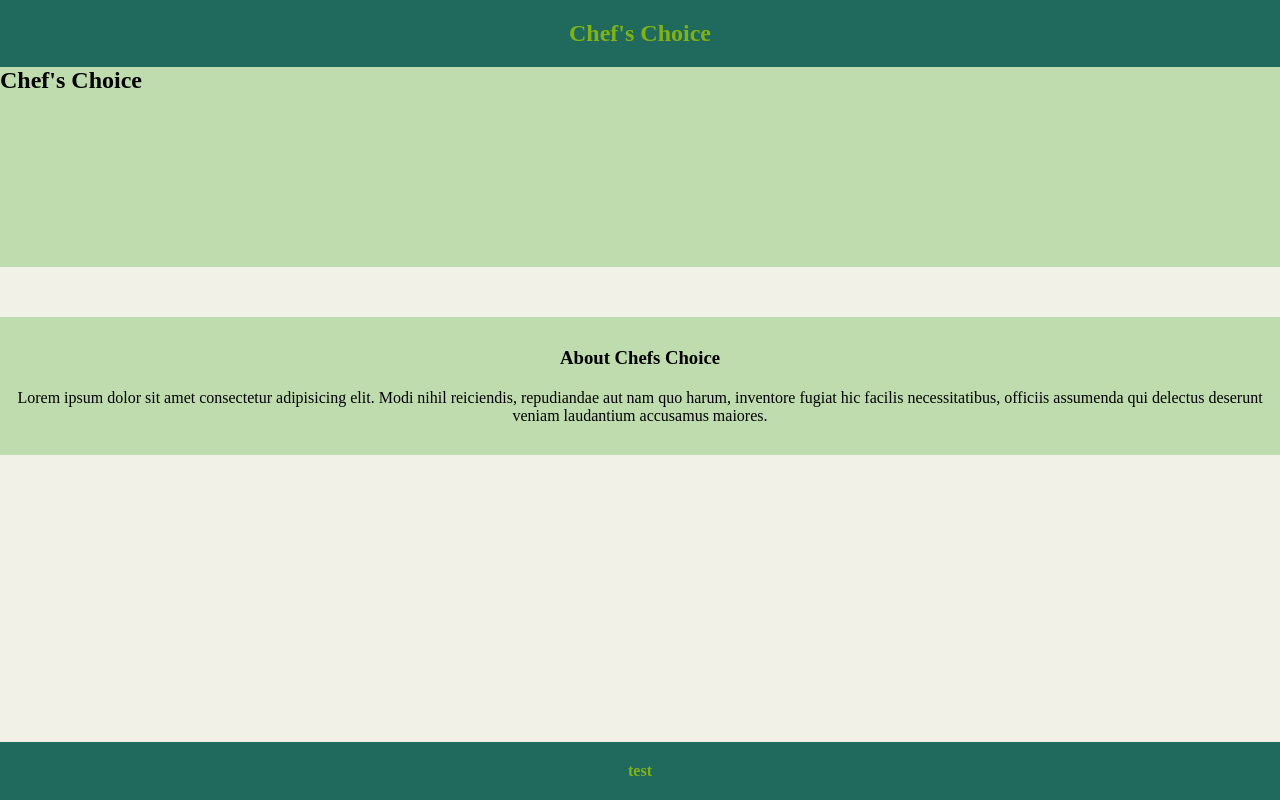
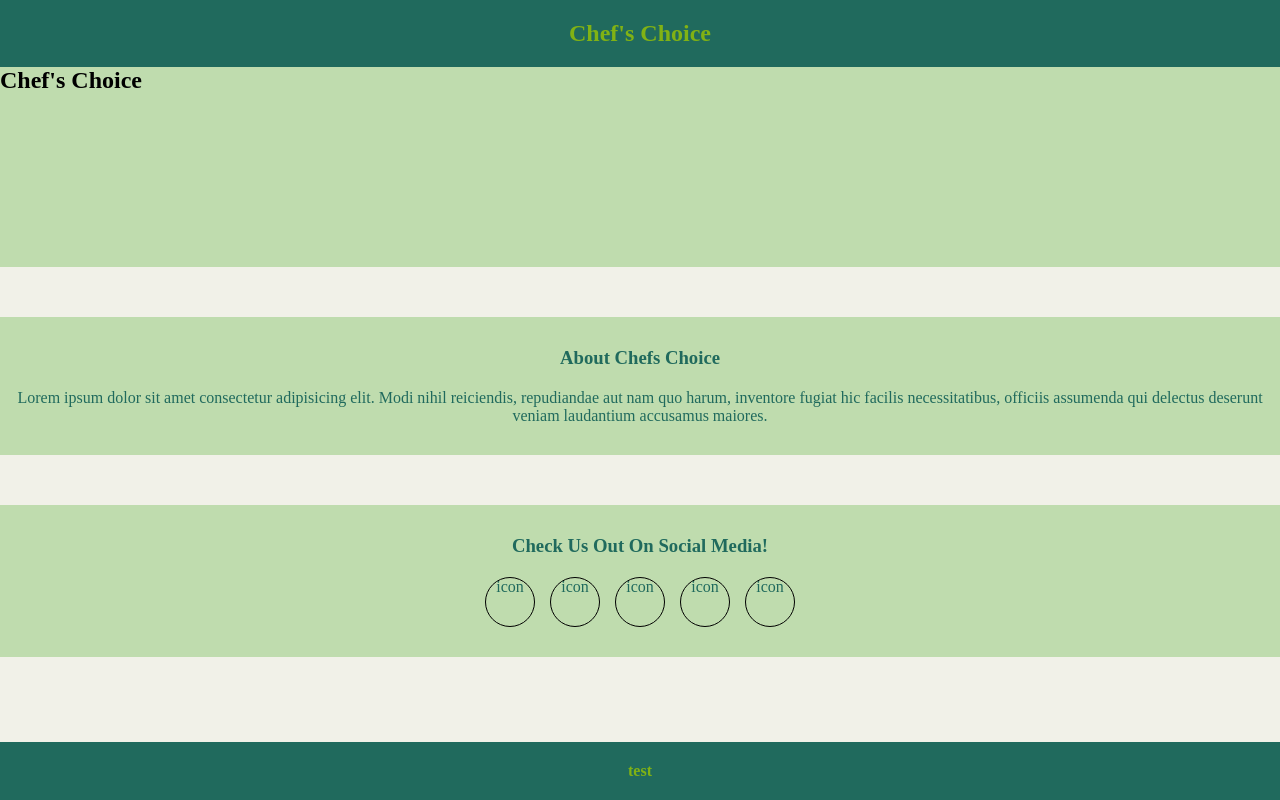
Before and after one commit to jcogs94/chefs-choice, a React (Vite) app in the folder frontend/: page / in a window 1280 px wide. Built offline with nearby package versions, Linux system fonts and the light colour scheme.

Commit message:
placeholder socials added

```diff
--- a/frontend/src/components/MainContainer/About/About.css
+++ b/frontend/src/components/MainContainer/About/About.css
@@ -1,4 +1,5 @@
 #about {
+    width: 100%;
     padding: 30px 15px;
 
     display: flex;
@@ -8,5 +9,6 @@
     gap: 20px;
 
     text-align: center;
+    color: var(--dark);
     background-color: var(--lighter);
 }
--- a/frontend/src/components/MainContainer/MainContainer.jsx
+++ b/frontend/src/components/MainContainer/MainContainer.jsx
@@ -1,5 +1,6 @@
 import Hero from './Hero/Hero.jsx'
 import About from './About/About.jsx'
+import Socials from './Socials/Socials.jsx'
 import './MainContainer.css'
 
 const MainContainer = () => {
@@ -7,6 +8,7 @@ const MainContainer = () => {
         <main>
             <Hero />
             <About />
+            <Socials />
         </main>
     </>
 }
--- /dev/null
+++ b/frontend/src/components/MainContainer/Socials/Socials.css
@@ -0,0 +1,34 @@
+#socials {
+    width: 100%;
+    padding: 30px 15px;
+
+    display: flex;
+    flex-direction: column;
+    align-items: center;
+    justify-content: center;
+    gap: 20px;
+
+    text-align: center;
+    color: var(--dark);
+    background-color: var(--lighter);
+}
+
+#social-icons {
+    display: flex;
+    flex-direction: row;
+    flex-wrap: wrap;
+    align-items: center;
+    justify-content: center;
+    gap: 15px;
+
+    > p {
+        width: 50px;
+        height: 50px;
+
+        text-align: center;
+        vertical-align: middle;
+
+        border: 1px solid black;
+        border-radius: 100%;
+    }
+}
--- /dev/null
+++ b/frontend/src/components/MainContainer/Socials/Socials.jsx
@@ -0,0 +1,18 @@
+import './Socials.css'
+
+const Socials = () => {
+    const socialIcons = ['icon', 'icon', 'icon', 'icon', 'icon']
+
+    return <>
+        <div id="socials">
+            <h3>Check Us Out On Social Media!</h3>
+            <div id="social-icons">
+                {socialIcons.map( (icon) =>
+                    <p>{icon}</p>
+                )}
+            </div>
+        </div>
+    </>
+}
+
+export default Socials
```
